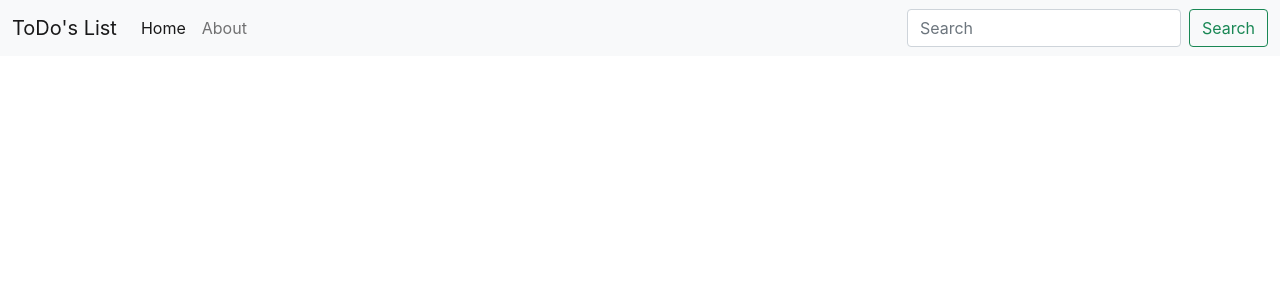
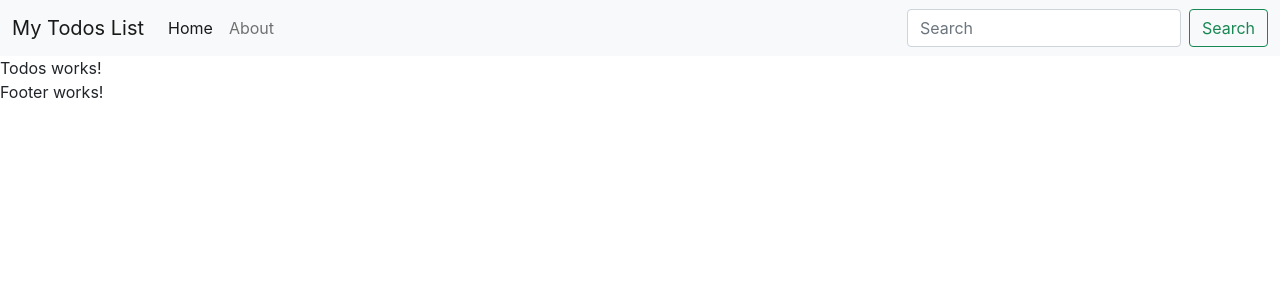
Before and after one commit to haha-harshit/todolist, a React (Create React App) app in the folder Desktop/node_ws/React_todo/first-react-todos/: page / in a window 1280 px wide. Shown: the top 300 px of the page. Built offline with nearby package versions, Linux system fonts and the light colour scheme.

Commit message:
props and default-props

```diff
--- a/Desktop/node_ws/React_todo/first-react-todos/src/App.js
+++ b/Desktop/node_ws/React_todo/first-react-todos/src/App.js
@@ -2,33 +2,16 @@
 import logo from './logo.svg';
 import './App.css';
 
+import Header from "./myComponents/header";
+import {Todos} from "./myComponents/todos";
+import {Footer} from "./myComponents/footer";
 
 function App() {
   return (
     <>
-      <nav className="navbar navbar-expand-lg navbar-light bg-light">
-        <div className="container-fluid">
-          <a className="navbar-brand" href="#">ToDo's List</a>
-          <button className="navbar-toggler" type="button" data-bs-toggle="collapse" data-bs-target="#navbarSupportedContent" aria-controls="navbarSupportedContent" aria-expanded="false" aria-label="Toggle navigation">
-            <span className="navbar-toggler-icon"></span>
-          </button>
-          <div className="collapse navbar-collapse" id="navbarSupportedContent">
-
-            <ul className="navbar-nav me-auto mb-2 mb-lg-0">
-              <li className="nav-item">
-                <a className="nav-link active" aria-current="page" href="#">Home</a>
-              </li>
-              <li className="nav-item">
-                <a className="nav-link" href="#">About</a>
-              </li>
-            </ul>
-            <form className="d-flex">
-              <input className="form-control me-2" type="search" placeholder="Search" aria-label="Search" />
-              <button className="btn btn-outline-success" type="submit">Search</button>
-            </form>
-          </div>
-        </div>
-      </nav>
+      <Header title= "My Todos List" searchBar={true}/>
+      <Todos/>
+      <Footer/>
     </>
   );
 }
--- /dev/null
+++ b/Desktop/node_ws/React_todo/first-react-todos/src/myComponents/footer.js
@@ -0,0 +1,9 @@
+import React from 'react'
+
+export const Footer = () => {
+    return (
+        <div>
+            Footer works!
+        </div>
+    )
+}
--- a/Desktop/node_ws/React_todo/first-react-todos/src/myComponents/header.js
+++ b/Desktop/node_ws/React_todo/first-react-todos/src/myComponents/header.js
@@ -0,0 +1,44 @@
+import React from 'react'
+
+import PropTypes from 'prop-types'
+
+
+export default function Header(props) {
+    return (
+        <>
+            <nav className="navbar navbar-expand-lg navbar-light bg-light">
+                <div className="container-fluid">
+                    <a className="navbar-brand" href="#">{props.title}</a>
+                    <button className="navbar-toggler" type="button" data-bs-toggle="collapse" data-bs-target="#navbarSupportedContent" aria-controls="navbarSupportedContent" aria-expanded="false" aria-label="Toggle navigation">
+                        <span className="navbar-toggler-icon"></span>
+                    </button>
+                    <div className="collapse navbar-collapse" id="navbarSupportedContent">
+                        <ul className="navbar-nav me-auto mb-2 mb-lg-0">
+                            <li className="nav-item">
+                                <a className="nav-link active" aria-current="page" href="#">Home</a>
+                            </li>
+                            <li className="nav-item">
+                                <a className="nav-link" href="#">About</a>
+                            </li>
+                        </ul>
+
+                        {props.searchBar? <form className="d-flex">
+                            <input className="form-control me-2" type="search" placeholder="Search" aria-label="Search" />
+                            <button className="btn btn-outline-success" type="submit">Search</button>
+                        </form>: ""}
+                    </div>
+                </div>
+            </nav>
+        </>
+    )
+}
+
+Header.defaultProps = {
+    title: "Your title Here!",
+    // searchBar: true
+}
+
+Header.propTypes = {
+    title: PropTypes.string,
+    searchBar: PropTypes.bool.isRequired
+}
--- /dev/null
+++ b/Desktop/node_ws/React_todo/first-react-todos/src/myComponents/todos.js
@@ -0,0 +1,11 @@
+import React from 'react'
+
+export const Todos = () => {
+    return (
+        <>
+        <div>
+            Todos works!
+        </div>
+        </>
+    )
+}
```
